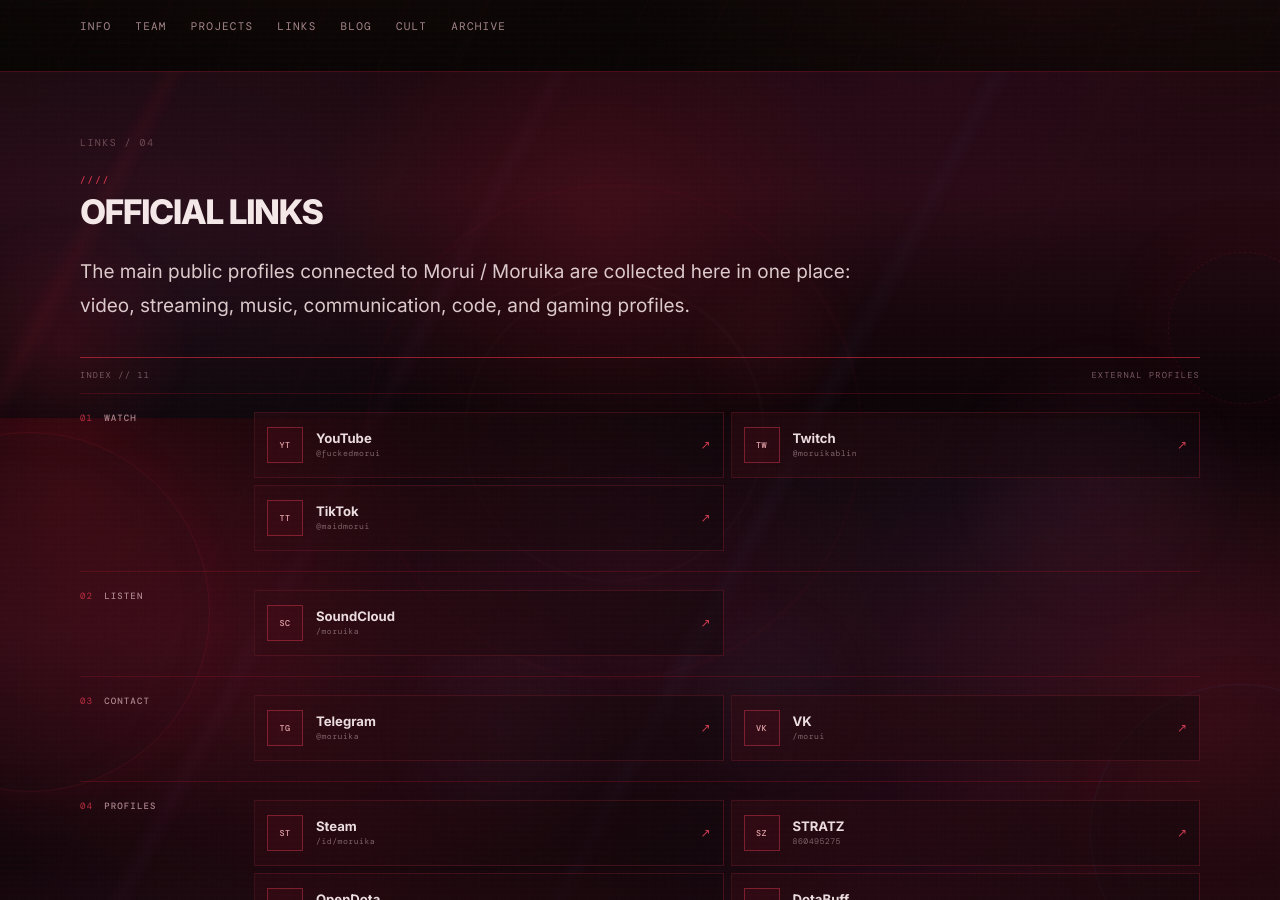
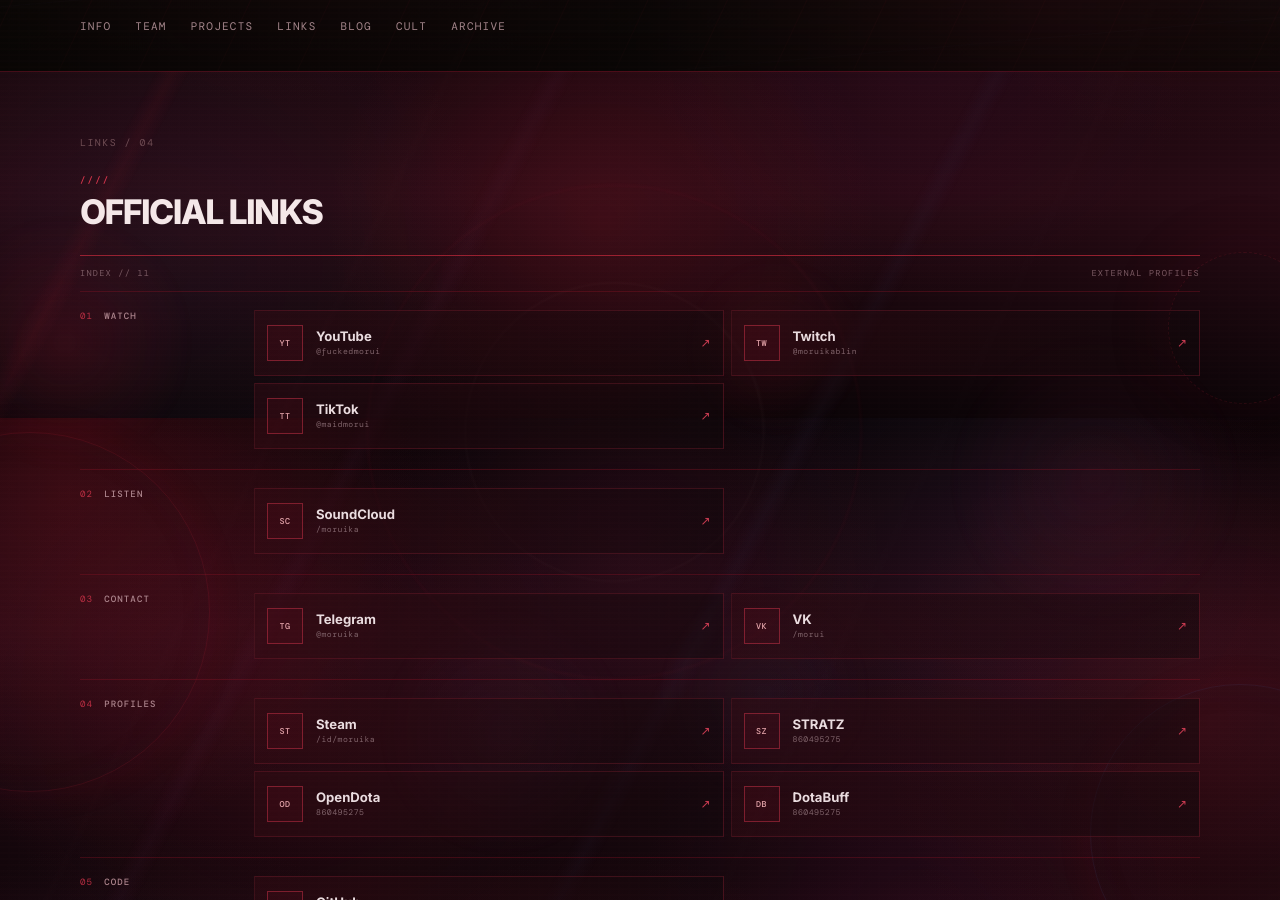
Before and after one commit to Moruika/moruika.github.io, a Jekyll site: the page built from links.md, in a window 1280 px wide and 900 px high, scrolled down 482 px. Built offline with Jekyll 4.4.1, drawn with Linux system fonts in a browser that asks for light colours.

Commit message:
Update links.md

```diff
--- a/links.md
+++ b/links.md
@@ -11,7 +11,6 @@
 ---
 
 <h1 class="section-title">Official links</h1>
-<p class="lede">The main public profiles connected to Morui / Moruika are collected here in one place: video, streaming, music, communication, code, and gaming profiles.</p>
 
 <section class="link-directory" aria-label="Profile directory">
   <div class="link-directory-head"><span>INDEX // 11</span><span>EXTERNAL PROFILES</span></div>
```
